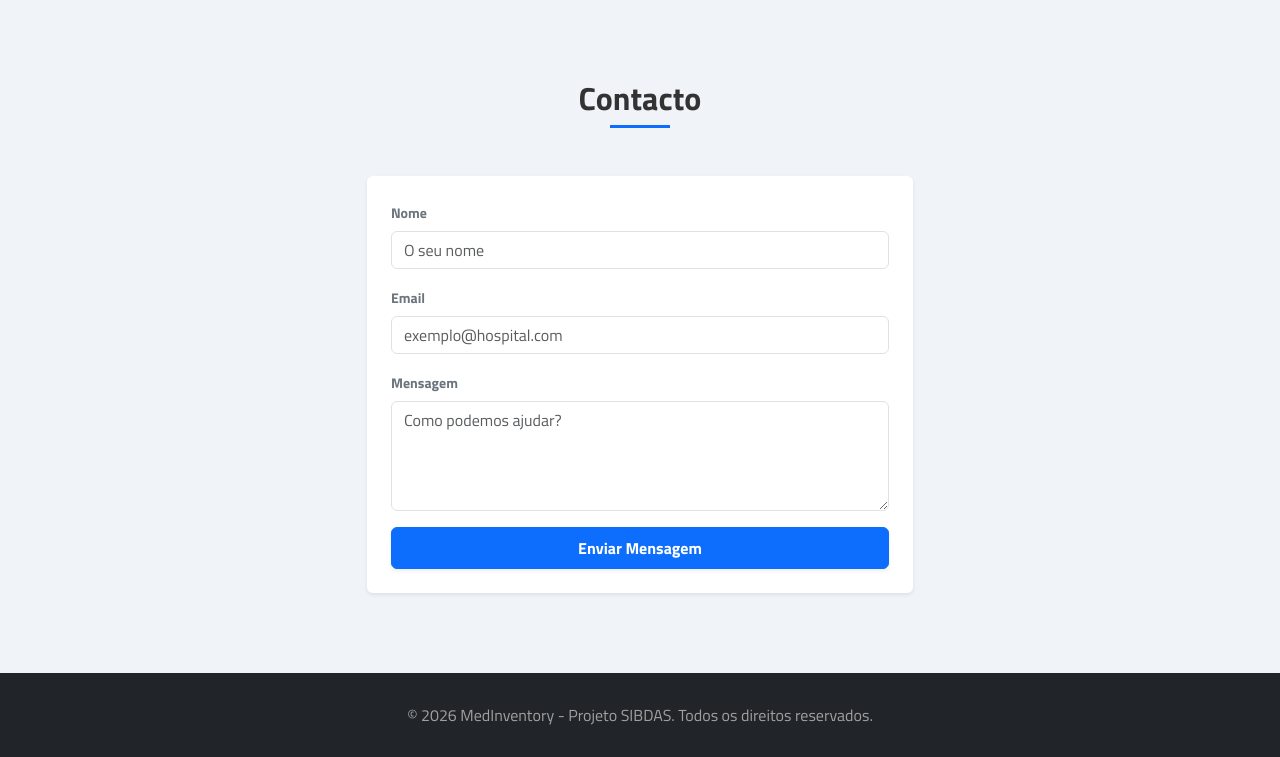
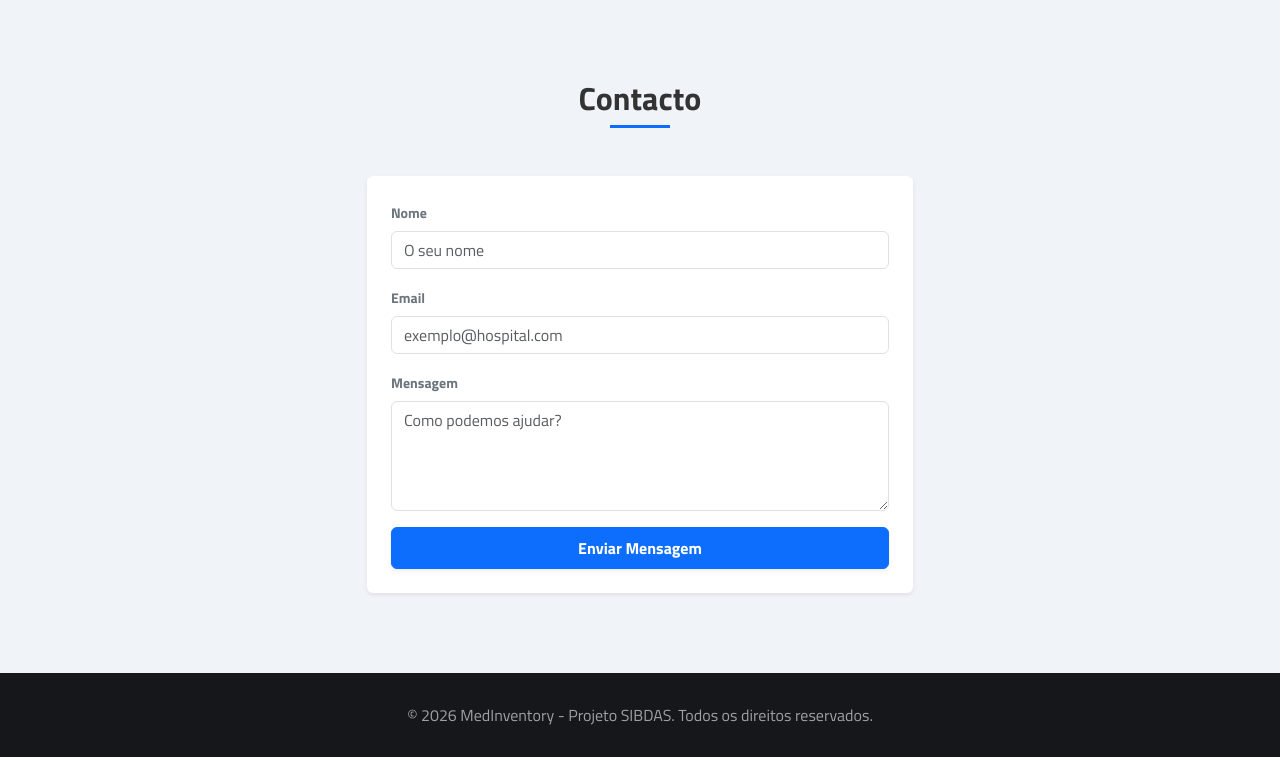
Before and after one commit to amadeucampos111-netizen/Projeto-SIBDAS, a PHP site: page / in a window 1280 px wide. Shown: the part 2029-2786 px from the top of the page. Run offline with PHP 8.4, Linux system fonts and the light colour scheme.

Commit message:
Mudança do footer

```diff
--- a/public/index.php
+++ b/public/index.php
@@ -60,7 +60,7 @@
         }
 
         footer {
-            background-color: #212529;
+            background-color: #15171a;
             color: #a0a0a0;
             padding: 30px 0;
         }
```
